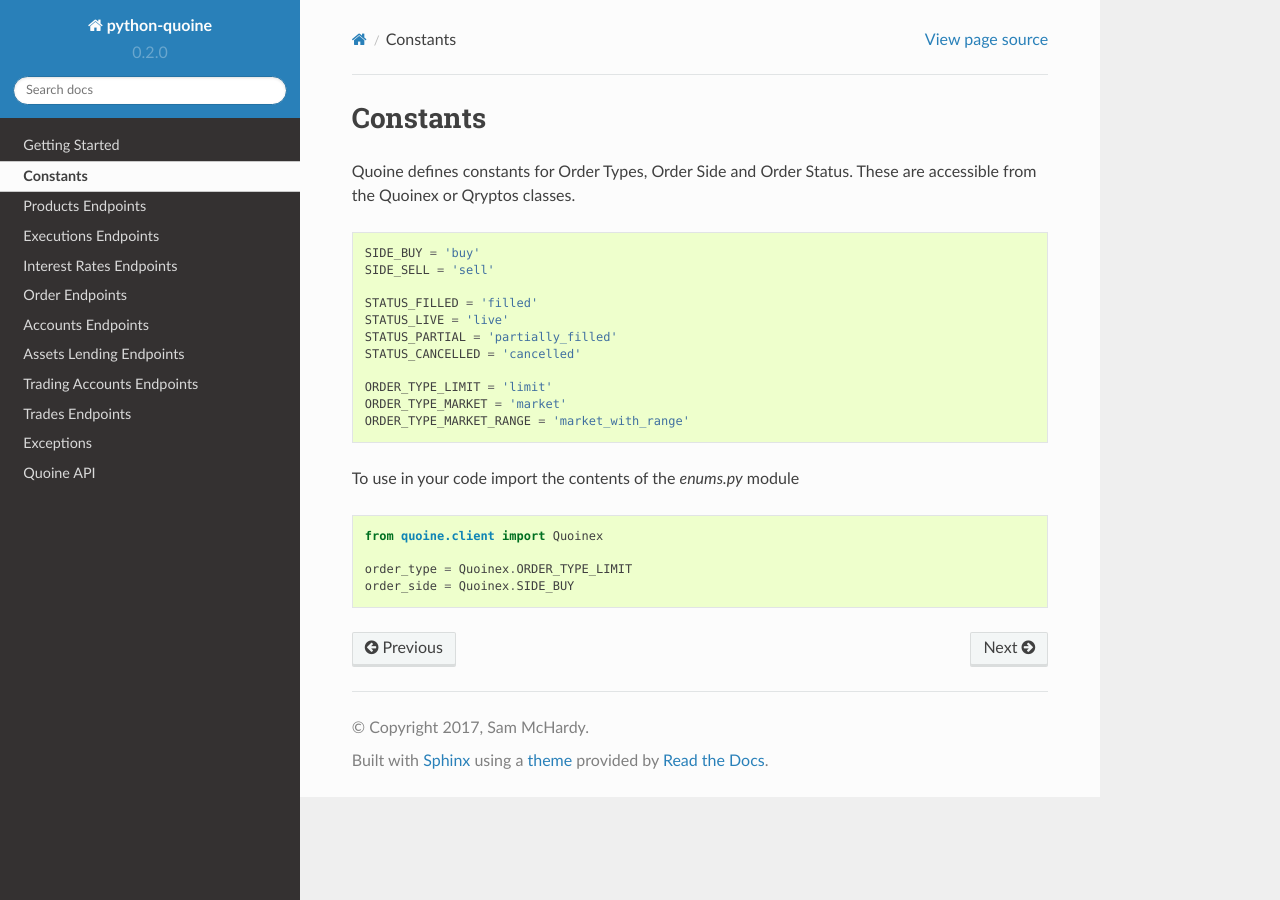
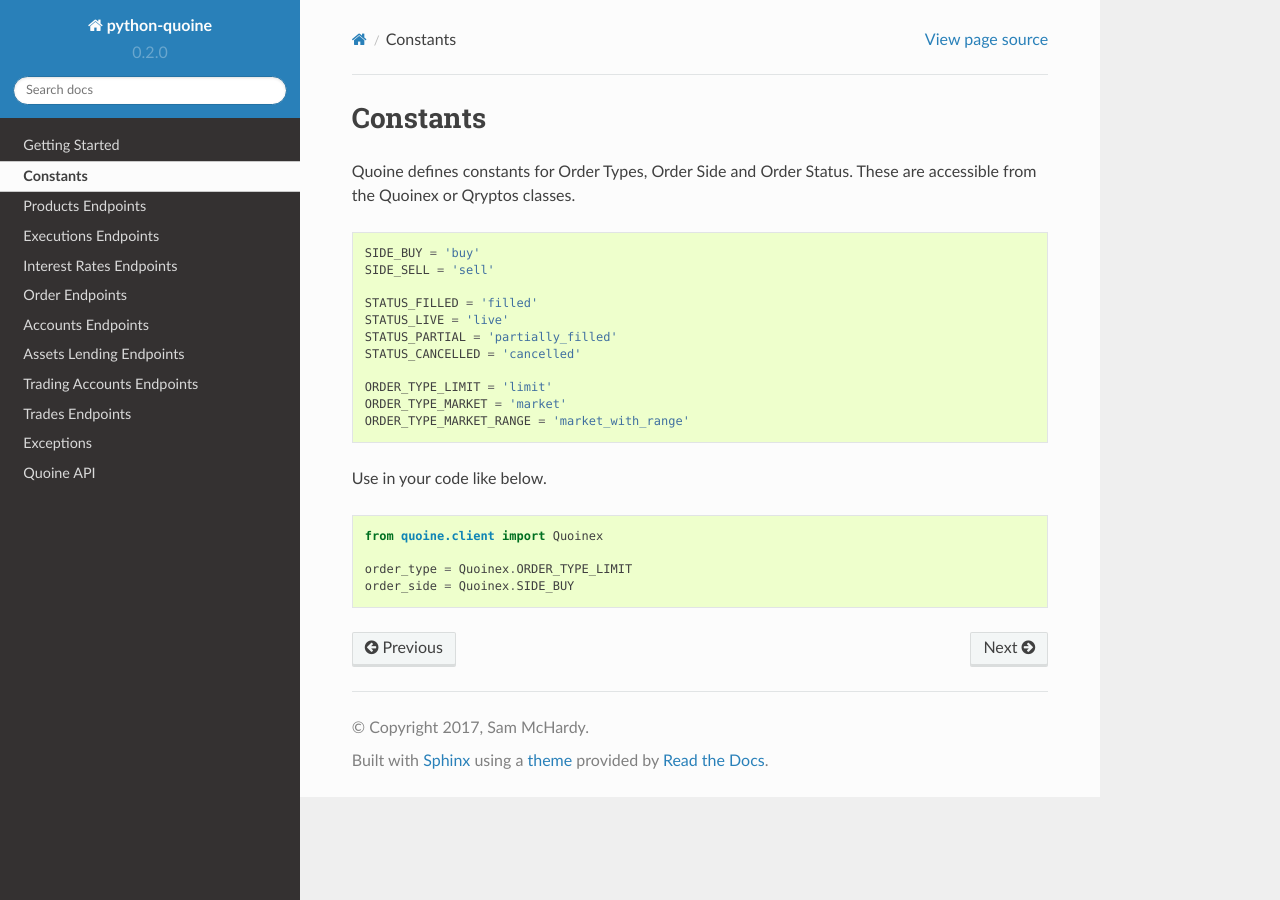
Before and after one commit to sammchardy/python-quoine, a Sphinx documentation site: the page built from docs/constants.rst, in a window 1280 px wide. Built offline with Sphinx 7.4.7 and the Read the Docs theme 2.0.0, drawn with Linux system fonts in a browser that asks for light colours; formulas are drawn with MathJax 3; pages that are not in the unit, such as notebooks, are missing from menus.

Commit message:
Remove reference to enums.py

```diff
--- a/docs/constants.rst
+++ b/docs/constants.rst
@@ -19,7 +19,7 @@ Quoine defines constants for Order Types, Order Side and Order Status. These are
     ORDER_TYPE_MARKET_RANGE = 'market_with_range'
 
 
-To use in your code import the contents of the `enums.py` module
+Use in your code like below.
 
 .. code:: python
 
```
